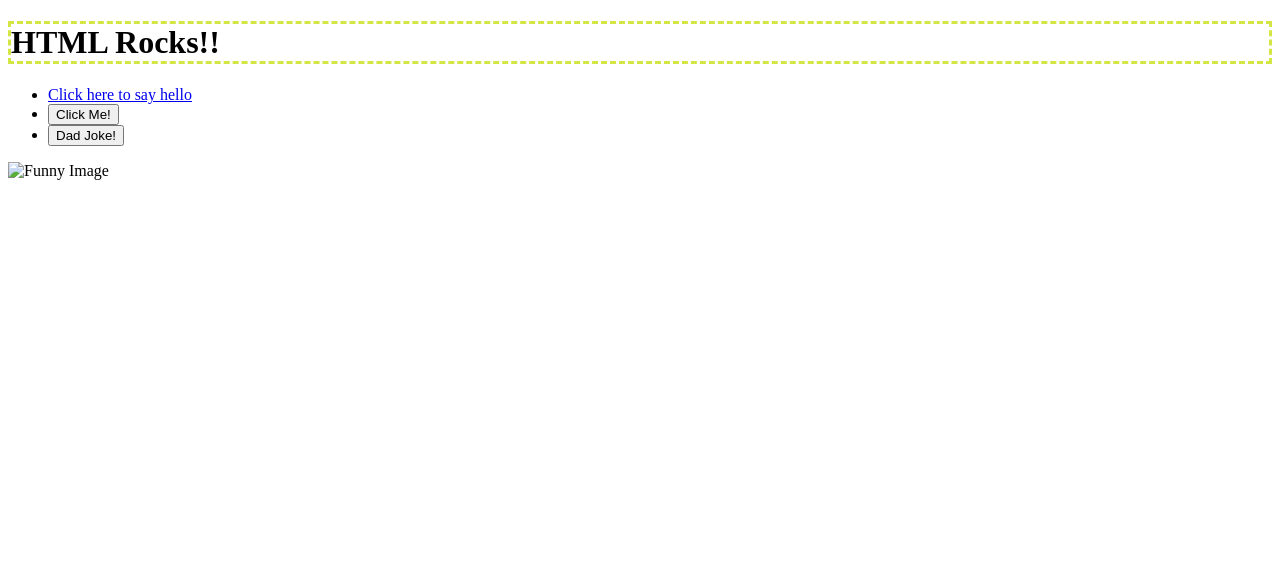
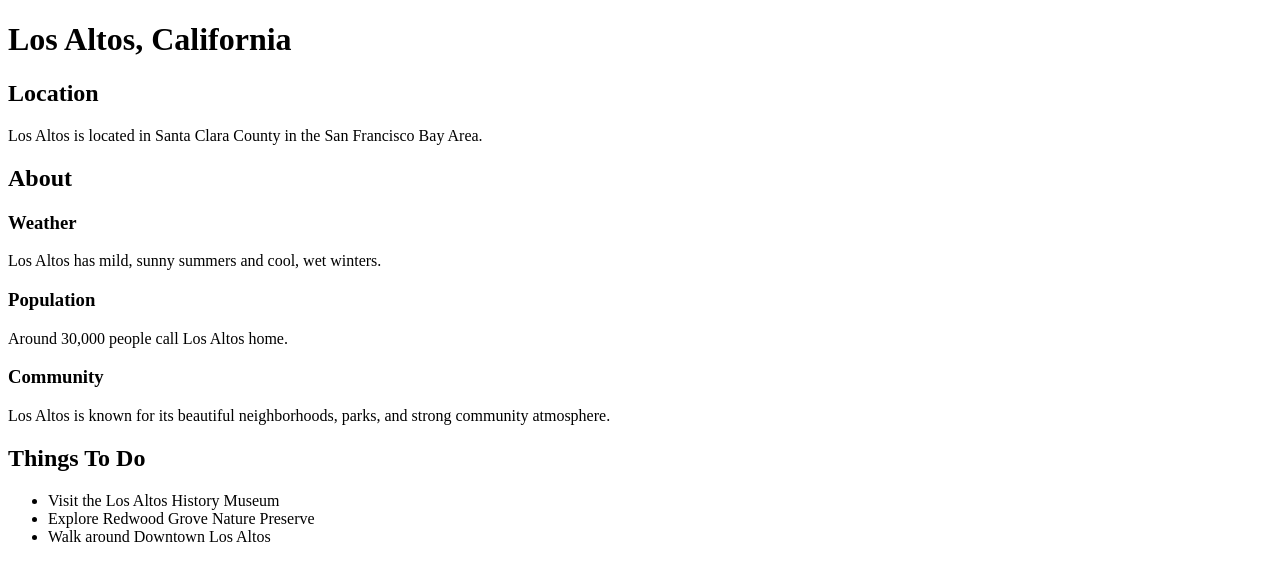
Before and after one commit to WilliamTrovinger/02.03-Lab---HTML-Ch-2-, a website: page index.html in a window 1280 px wide. Drawn offline with Linux system fonts and the light colour scheme; files that its build step writes are made by us from their sources.

Commit message:
Completed project about Los Altos California.

```diff
--- a/index.html
+++ b/index.html
@@ -3,23 +3,42 @@
 
 <head>
   <meta charset="utf-8">
-  <title>CS208 - Starter Code (UPDATE ME)!</title>
+ <title>Wills Website</title>
   <meta name="description" content="">
   <meta name="viewport" content="width=device-width, initial-scale=1">
   <link rel="stylesheet" href="style.css">
 </head>
 
 <body>
-  <h1>HTML Rocks!!</h1>
+
+  <!--Header of the Project-->
+  <h1>Los Altos, California</h1>
+
+   <!--Sections of the Project, contains 3 primary sections-->
+  <section>
+    <h2>Location</h2>
+    <p>Los Altos is located in Santa Clara County in the San Francisco Bay Area.</p>
+  </section>
+
+
+  <section>
+  <h2>About</h2>
+    <section><h3>Weather</h3><p>Los Altos has mild, sunny summers and cool, wet winters.</p></section>
+    <section><h3>Population</h3><p>Around 30,000 people call Los Altos home.</p></section>
+    <section><h3>Community</h3><p>Los Altos is known for its beautiful neighborhoods, parks, and strong community atmosphere.</p></section>
+  </section>
+
+  <section>
+    <h2>Things To Do</h2>
+    <ul>
+      <li>Visit the Los Altos History Museum</li>
+      <li>Explore Redwood Grove Nature Preserve</li>
+      <li>Walk around Downtown Los Altos</li>
+    </ul>
+  </section>
+
+
   <ul>
-  <li><a href="/hello">Click here to say hello</a></li>
-  <li><button id="hello-link">Click Me!</button></li>
-  <li><button id="joke-button">Dad Joke!</button></li>
-  <script src="script.js"></script>
-  </ul>
-  <img src="funny.png" alt="Funny Image" width="300" height="200">
-
-  <h2 id="joke-display"></h2>
 </body>
 
 </html>
```
Also changed, not shown: dist/style.css, 1 other file.
